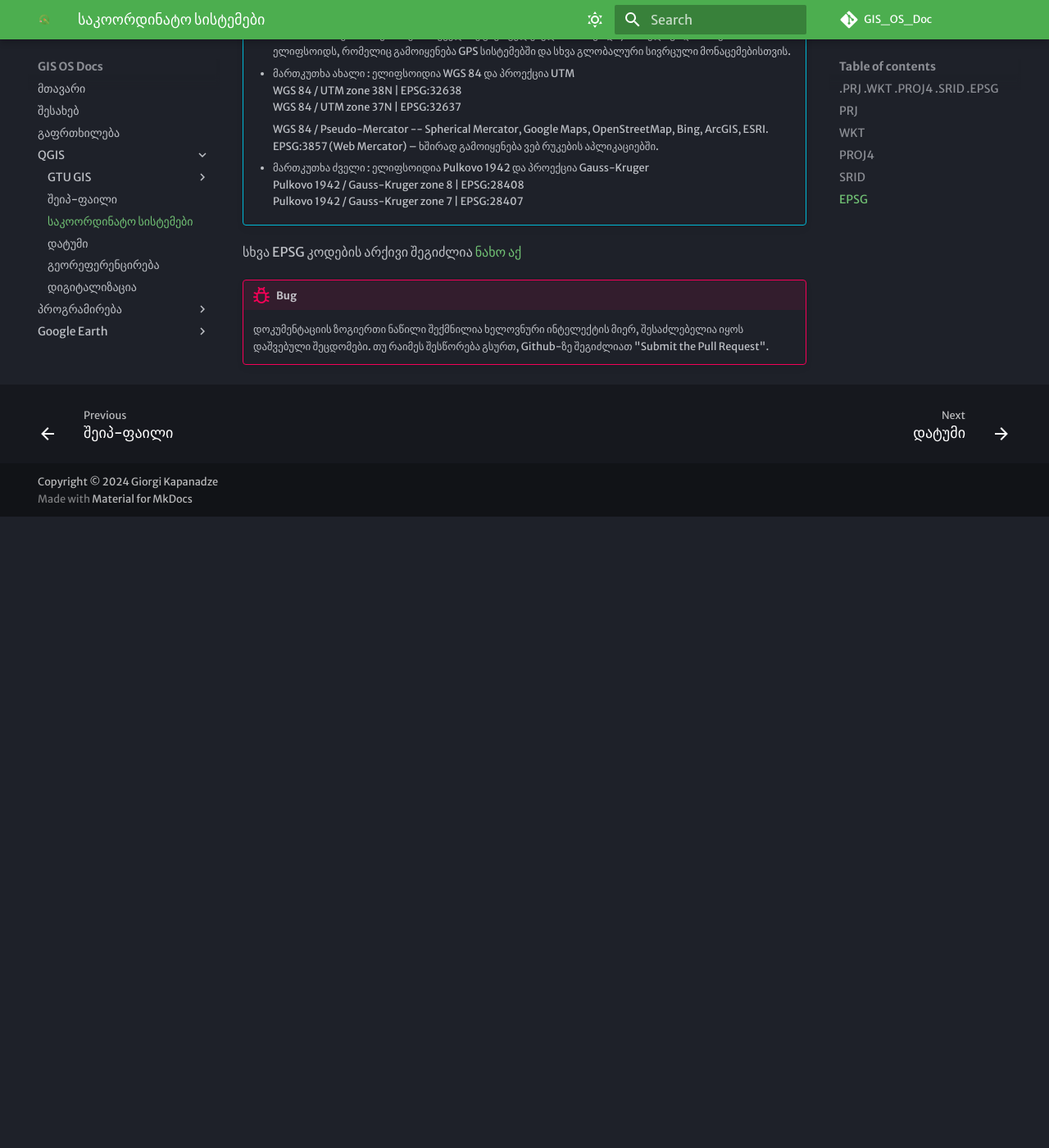
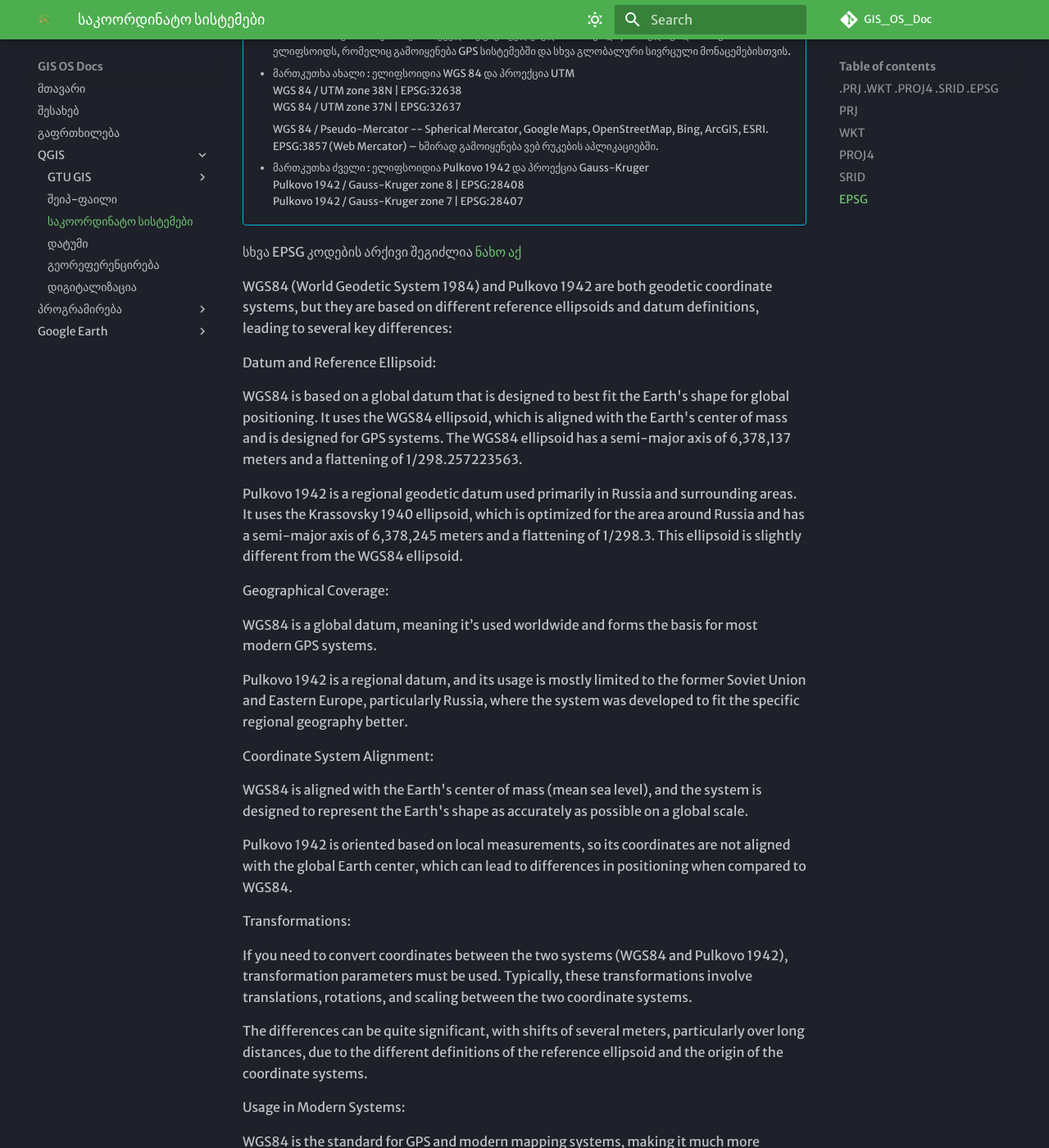
Before and after one commit to ezdanapak/GIS_OS_Doc, an MkDocs documentation site: the page built from docs/QGIS/Coordinate_systems.md, in a window 1280 px wide and 1400 px high, scrolled down 2271 px. Shown: the whole window at 82% size. Built offline with MkDocs 1.6.1 and Material for MkDocs 9.7.7, drawn with Linux system fonts in a browser that asks for light colours; some web fonts are replaced; comment, search, counter and statistics services are not loaded; before the commit the page ends 2901 px from its top, so only the background shows below that; some of the changed text lies outside the part shown.

Commit message:
Initial commit

```diff
--- a/docs/QGIS/Coordinate_systems.md
+++ b/docs/QGIS/Coordinate_systems.md
@@ -63,6 +63,39 @@ A spatial reference identifier [(SRID)](https://desktop.arcgis.com/en/arcmap/lat
 
 სხვა EPSG კოდების არქივი შეგიძლია [ნახო აქ](https://epsg.io/)
 
+WGS84 (World Geodetic System 1984) and Pulkovo 1942 are both geodetic coordinate systems, but they are based on different reference ellipsoids and datum definitions, leading to several key differences:
+
+Datum and Reference Ellipsoid:
+
+WGS84 is based on a global datum that is designed to best fit the Earth's shape for global positioning. It uses the WGS84 ellipsoid, which is aligned with the Earth's center of mass and is designed for GPS systems. The WGS84 ellipsoid has a semi-major axis of 6,378,137 meters and a flattening of 1/298.257223563.
+
+Pulkovo 1942 is a regional geodetic datum used primarily in Russia and surrounding areas. It uses the Krassovsky 1940 ellipsoid, which is optimized for the area around Russia and has a semi-major axis of 6,378,245 meters and a flattening of 1/298.3. This ellipsoid is slightly different from the WGS84 ellipsoid.
+
+Geographical Coverage:
+
+WGS84 is a global datum, meaning it’s used worldwide and forms the basis for most modern GPS systems.
+
+Pulkovo 1942 is a regional datum, and its usage is mostly limited to the former Soviet Union and Eastern Europe, particularly Russia, where the system was developed to fit the specific regional geography better.
+
+Coordinate System Alignment:
+
+WGS84 is aligned with the Earth's center of mass (mean sea level), and the system is designed to represent the Earth's shape as accurately as possible on a global scale.
+
+Pulkovo 1942 is oriented based on local measurements, so its coordinates are not aligned with the global Earth center, which can lead to differences in positioning when compared to WGS84.
+
+Transformations:
+
+If you need to convert coordinates between the two systems (WGS84 and Pulkovo 1942), transformation parameters must be used. Typically, these transformations involve translations, rotations, and scaling between the two coordinate systems.
+
+The differences can be quite significant, with shifts of several meters, particularly over long distances, due to the different definitions of the reference ellipsoid and the origin of the coordinate systems.
+
+Usage in Modern Systems:
+
+WGS84 is the standard for GPS and modern mapping systems, making it much more widespread and used globally.
+
+Pulkovo 1942 was more commonly used for mapping and surveying in the Soviet era and in the Russian Federation but is less commonly used in modern global applications.
+
+In summary, the main differences lie in their reference ellipsoids, geographic relevance (global vs. regional), and the fact that WGS84 is aligned with the Earth's center of mass for global use, while Pulkovo 1942 is more regionally focused and was designed to fit specific areas in Eastern Europe and Russia.
 
 !!!bug
     დოკუმენტაციის ზოგიერთი ნაწილი შექმნილია ხელოვნური ინტელექტის მიერ, შესაძლებელია იყოს დაშვებული შეცდომები.
```
